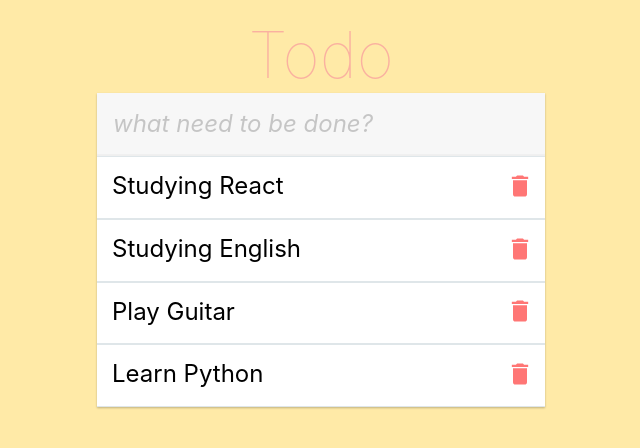
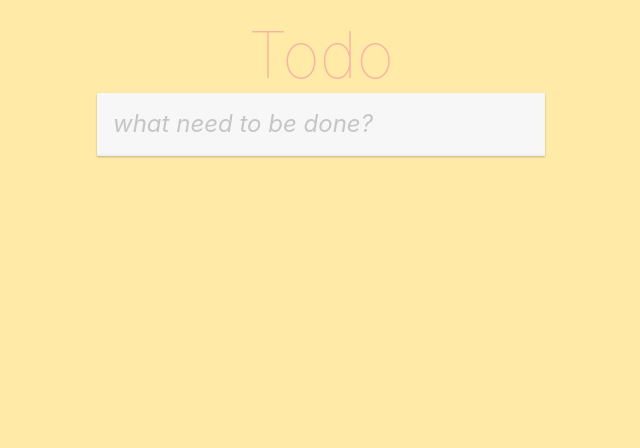
Before and after one commit to Jorge-Neto/Todo-with-React, a React (Create React App) app: page / in a window 1280 px wide. Shown: the top 448 px of the page, without its empty margins (319-959 px from the left). Built offline with nearby package versions, Linux system fonts and the light colour scheme.

Commit message:
Implementando inclusão de tarefas

```diff
--- a/src/App.js
+++ b/src/App.js
@@ -7,14 +7,7 @@ function App() {
   const ESCAPE_KEY = 27;
   const ENTER_KEY = 13;
 
-  const initialTodos = [
-    { id: 1, title: 'Studying React', checked: false },
-    { id: 2, title: 'Studying English', checked: true },
-    { id: 3, title: 'Play Guitar', checked: false },
-    { id: 4, title: 'Learn Python', checked: true },
-  ];
-
-  const [todos] = useState(initialTodos);
+  const [todos, setTodos] = useState([]);
   const [value, setValue] = useState('');
 
   const erase = () => {
@@ -23,6 +16,14 @@ function App() {
 
   const submit = () => {
     console.log(value);
+    setTodos([
+      ...todos,
+      {
+        id: new Date().getTime(),
+        title: value,
+        checked: true,
+      },
+    ]);
     erase();
   };
 
@@ -60,7 +61,6 @@ function App() {
                   <MdDelete size={28} />
                 </button>
               </li>
-
             ))
           }
         </ul>
```
Lines whose indentation alone changed are shown as unchanged.
